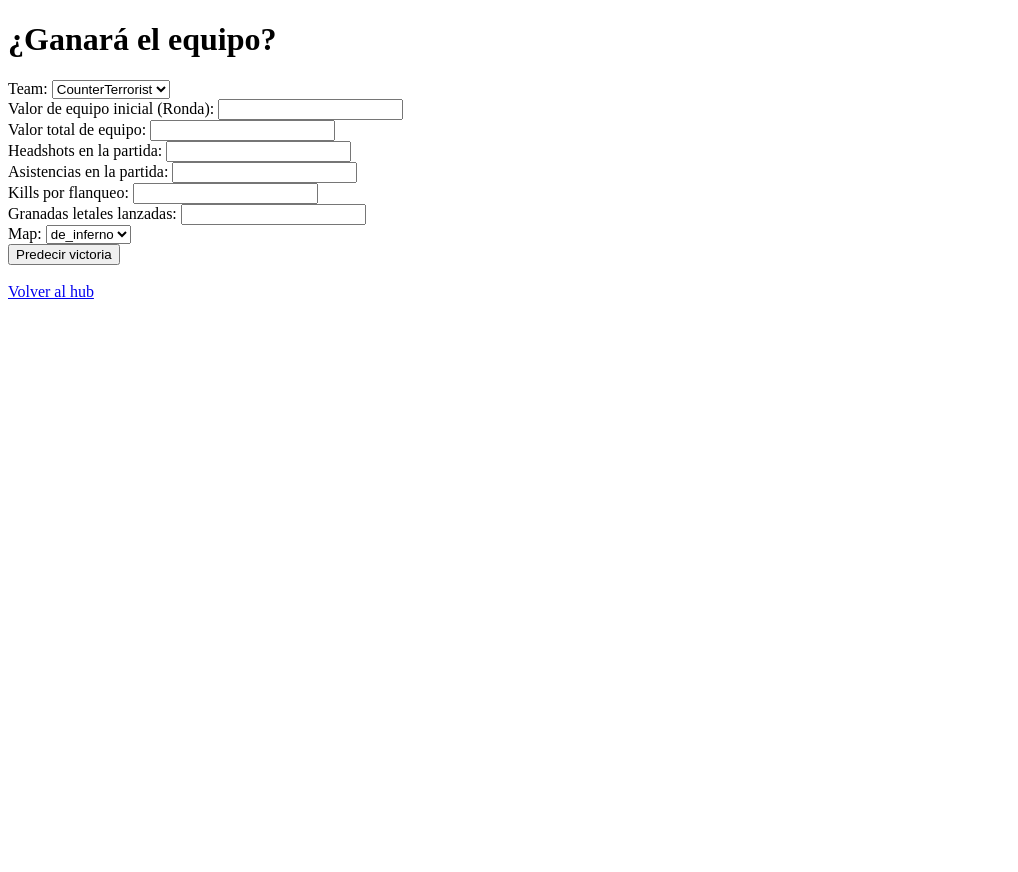
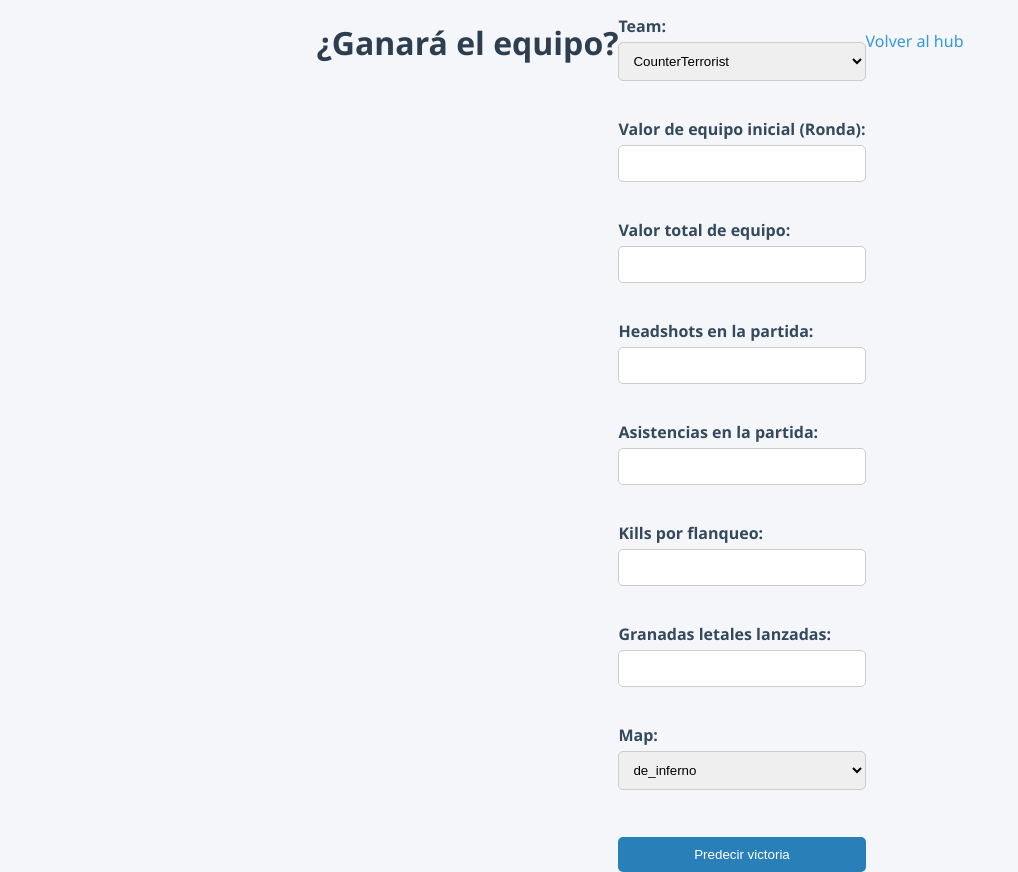
Before and after one commit to Ignaciojeda/ProyectoCSSCrisDm, a FastAPI app: page /ganar in a window 1280 px wide. Shown: the whole page, without its empty margins (0-1018 px from the left). Before the commit the page ends 299 px from the top, so only its background shows below. Run offline with FastAPI, Linux system fonts and the light colour scheme; parts of the project's set-up code (start-up, migrations or seed data) failed here and were passed over.

Commit message:
cambios diseño

```diff
--- a/Examen/main.py
+++ b/Examen/main.py
@@ -9,10 +9,7 @@ import uvicorn
 import os
 
 app = FastAPI()
-static_dir = os.path.join(os.path.dirname(__file__), "static")
-print("Static dir:", static_dir)
 
-app.mount("/static", StaticFiles(directory=static_dir), name="static")
 
 
 templates = Jinja2Templates(directory="templates")
--- a/Examen/templates/ganar.html
+++ b/Examen/templates/ganar.html
@@ -2,6 +2,83 @@
 <html>
 <head>
     <title>Predicción de Victoria</title>
+     <style>
+        body {
+            font-family: 'Segoe UI', Tahoma, Geneva, Verdana, sans-serif;
+            background: #f4f6f9;
+            margin: 0;
+            padding: 0;
+            display: flex;
+            justify-content: center;
+            align-items: flex-start;
+            min-height: 100vh;
+        }
+
+        .container {
+            background-color: white;
+            margin-top: 40px;
+            padding: 30px 40px;
+            border-radius: 12px;
+            box-shadow: 0 5px 15px rgba(0,0,0,0.1);
+            width: 100%;
+            max-width: 600px;
+        }
+
+        h1 {
+            text-align: center;
+            color: #2c3e50;
+        }
+
+        form {
+            display: flex;
+            flex-direction: column;
+        }
+
+        label {
+            margin-top: 15px;
+            font-weight: bold;
+            color: #34495e;
+        }
+
+        input, select {
+            padding: 10px;
+            border-radius: 5px;
+            border: 1px solid #ccc;
+            margin-top: 5px;
+        }
+
+        input[type="submit"] {
+            margin-top: 25px;
+            background-color: #2980b9;
+            color: white;
+            border: none;
+            cursor: pointer;
+            transition: background-color 0.3s ease;
+        }
+
+        input[type="submit"]:hover {
+            background-color: #1f618d;
+        }
+
+        .resultado {
+            margin-top: 25px;
+            text-align: center;
+            font-size: 20px;
+            color: #2c3e50;
+        }
+
+        a {
+            display: block;
+            text-align: center;
+            margin-top: 30px;
+            color: #3498db;
+            text-decoration: none;
+        }
+
+        a:hover {
+            text-decoration: underline;
+        }
+    </style>
 
 
 </head>
```
Also changed, not shown: Examen/templates/hub.html (+31 -1 lines), Examen/templates/kills.html (+64 -0 lines).
